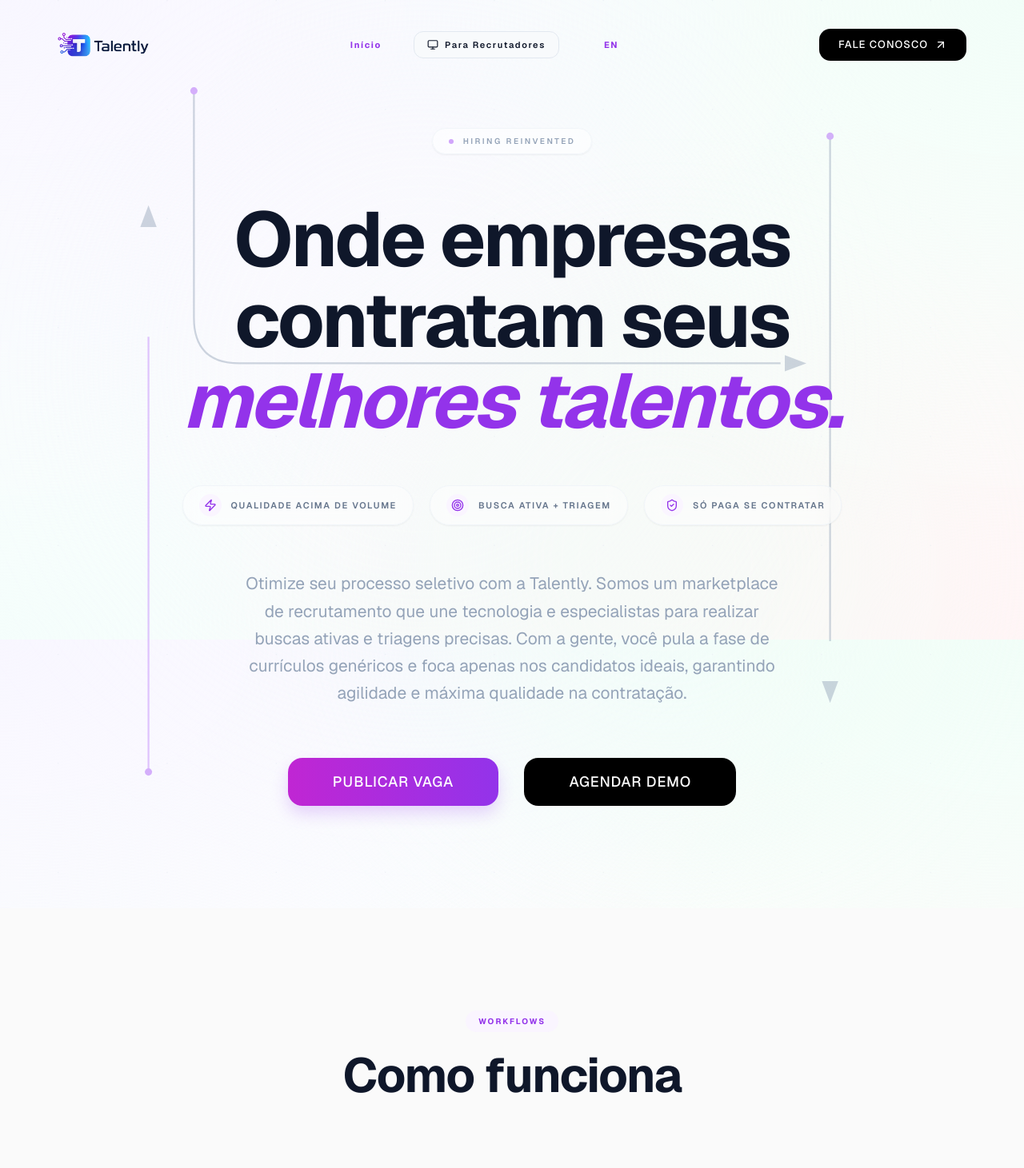
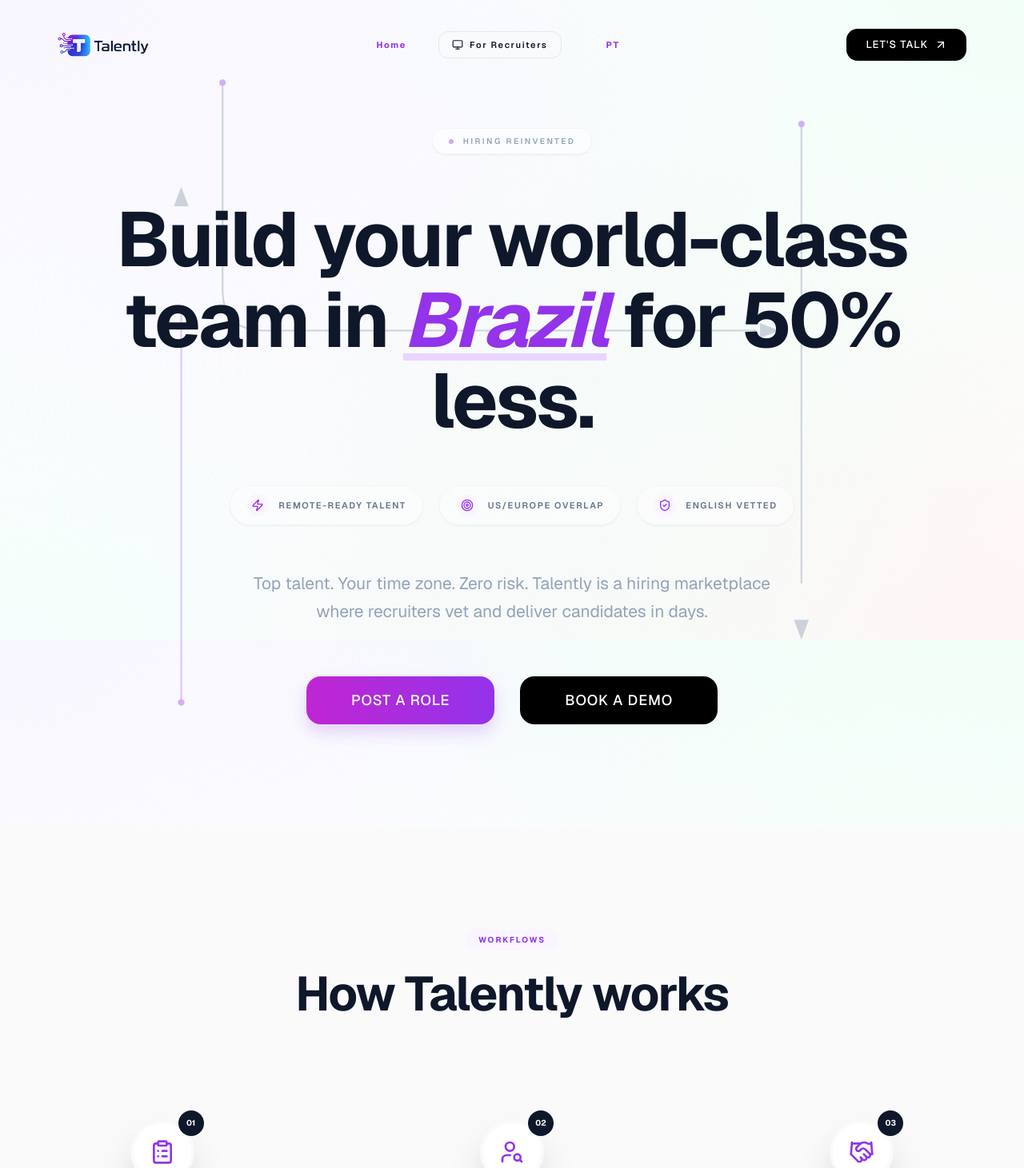
Before and after one commit to adamdiogodev/landing-page-2, a React (Vite) app: page / in a window 1280 px wide. Shown: the top 1461 px of the page at 80% size. Built offline with nearby package versions, Linux system fonts and the light colour scheme.

Commit message:
alteracoes botao

```diff
--- a/App.tsx
+++ b/App.tsx
@@ -48,6 +48,8 @@
   Monitor
 } from 'lucide-react';
 import { motion, AnimatePresence } from 'framer-motion';
+
+const CALENDLY_URL = 'https://calendly.com/gabriel-trytalently/30-minute-demo';
 
 // --- Shared Components ---
 
@@ -401,7 +403,7 @@
               </ul>
               <div className="pt-6 border-t border-slate-50">
                 <p className="text-slate-900 font-bold text-sm mb-6">No upfront fees. No commitment.</p>
-                <button className="btn-get-started w-full py-4 rounded-xl text-sm">Get Started</button>
+                <a href={CALENDLY_URL} target="_blank" rel="noopener noreferrer" className="btn-get-started w-full py-4 rounded-xl text-sm inline-block text-center">Get Started</a>
               </div>
             </motion.div>
 
@@ -432,7 +434,7 @@
                 <li className="flex gap-3 text-sm text-slate-300 font-medium"><Check className="w-4 h-4 text-purple-400 shrink-0" /> Credits never expire.</li>
               </ul>
               <div className="pt-6 border-t border-white/10">
-                <button className="w-full py-4 rounded-xl bg-white text-slate-900 font-bold hover:bg-slate-100 transition-colors text-sm">Buy Credits</button>
+                <a href={CALENDLY_URL} target="_blank" rel="noopener noreferrer" className="w-full py-4 rounded-xl bg-white text-slate-900 font-bold hover:bg-slate-100 transition-colors text-sm inline-block text-center">Buy Credits</a>
               </div>
             </motion.div>
 
@@ -449,7 +451,7 @@
               </div>
               <h3 className="text-2xl font-bold text-slate-900 mb-4">Compare Your Cost</h3>
               <p className="text-slate-600 font-medium mb-8">Planning multiple hires?<br/>Use our calculator to see your projected savings.</p>
-              <button className="btn-learn-more w-full py-4 rounded-xl text-sm bg-slate-900 text-white">Calculate My Savings</button>
+              <a href={CALENDLY_URL} target="_blank" rel="noopener noreferrer" className="btn-learn-more w-full py-4 rounded-xl text-sm bg-slate-900 text-white inline-block text-center">Calculate My Savings</a>
             </motion.div>
           </div>
         </div>
@@ -505,7 +507,7 @@
                 <span className="text-emerald-600 font-bold text-sm uppercase tracking-wider">Vantagem</span>
                 <p className="text-slate-700 font-medium text-sm">Sem custos fixos ou mensais. Você só paga se contratar.</p>
               </div>
-              <button className="btn-get-started w-full py-5 rounded-2xl">Começar agora</button>
+              <a href={CALENDLY_URL} target="_blank" rel="noopener noreferrer" className="btn-get-started w-full py-5 rounded-2xl inline-block text-center">Começar agora</a>
             </div>
           </motion.div>
 
@@ -557,7 +559,7 @@
                 <span className="text-purple-400 font-bold text-sm uppercase tracking-wider">Foco</span>
                 <p className="text-slate-300 font-medium text-sm">Pague pelo tempo que o talento gerou valor real.</p>
               </div>
-              <button className="w-full py-5 rounded-2xl bg-white text-slate-900 font-bold hover:bg-slate-100 transition-colors">Falar com consultor</button>
+              <a href={CALENDLY_URL} target="_blank" rel="noopener noreferrer" className="w-full py-5 rounded-2xl bg-white text-slate-900 font-bold hover:bg-slate-100 transition-colors inline-block text-center">Falar com consultor</a>
             </div>
           </motion.div>
         </div>
@@ -636,7 +638,7 @@
             <h2 className="text-5xl md:text-8xl font-bold text-white tracking-tight mb-8 leading-none">Smarter hiring <br/><span className="text-purple-400">starts here.</span></h2>
             <p className="text-xl md:text-2xl text-slate-400 mb-16 max-w-2xl mx-auto font-medium leading-relaxed">Agende uma conversa e veja como a Talently ajuda sua empresa a contratar com mais qualidade.</p>
             <div className="flex flex-col sm:flex-row justify-center gap-6">
-              <button className="btn-get-started px-16 py-6 text-lg rounded-2xl flex items-center justify-center gap-3">Agendar demo <Calendar className="w-5 h-5" /></button>
+              <a href={CALENDLY_URL} target="_blank" rel="noopener noreferrer" className="btn-get-started px-16 py-6 text-lg rounded-2xl flex items-center justify-center gap-3 inline-flex">Agendar demo <Calendar className="w-5 h-5" /></a>
             </div>
           </>
         ) : (
@@ -644,8 +646,8 @@
             <h2 className="text-5xl md:text-8xl font-bold text-white tracking-tight mb-8 leading-none">Ready to hire <br/><span className="text-purple-400">in Brazil?</span></h2>
             <p className="text-xl md:text-2xl text-slate-400 mb-16 max-w-3xl mx-auto font-medium leading-relaxed">Book a demo to see how Talently works — and how fast you can start receiving recruiter-sourced candidates.</p>
             <div className="flex flex-col sm:flex-row justify-center gap-6 items-center">
-              <button className="btn-get-started px-12 py-6 text-lg rounded-2xl">Book a demo</button>
-              <button className="btn-learn-more px-12 py-6 text-lg rounded-2xl bg-white text-slate-900 hover:bg-slate-100">Post a role</button>
+              <a href={CALENDLY_URL} target="_blank" rel="noopener noreferrer" className="btn-get-started px-12 py-6 text-lg rounded-2xl inline-block text-center">Book a demo</a>
+              <a href={CALENDLY_URL} target="_blank" rel="noopener noreferrer" className="btn-learn-more px-12 py-6 text-lg rounded-2xl bg-white text-slate-900 hover:bg-slate-100 inline-block text-center">Post a role</a>
             </div>
             <p className="mt-10 text-[11px] font-bold text-slate-500 uppercase tracking-[0.2em]">Success-fee only • No upfront fees • Built for global teams</p>
           </>
@@ -698,7 +700,7 @@
               : "Get paid for placing Brazilian talent with global companies. Earn a bounty when your candidate gets hired."}
           </motion.p>
           <motion.div initial={{ opacity: 0, y: 20 }} animate={{ opacity: 1, y: 0 }} transition={{ delay: 0.2 }} className="flex flex-col sm:flex-row justify-center gap-6 items-center">
-            <button className="btn-get-started px-14 py-6 text-lg rounded-2xl">{isPT ? "Explorar vagas" : "Browse roles"}</button>
+            <a href={CALENDLY_URL} target="_blank" rel="noopener noreferrer" className="btn-get-started px-14 py-6 text-lg rounded-2xl inline-block text-center">{isPT ? "Explorar vagas" : "Browse roles"}</a>
           </motion.div>
           <p className="mt-8 text-[11px] font-bold text-slate-400 uppercase tracking-[0.2em]">
             {isPT ? "Pago por contratação • Sem exclusividade • Trabalhe onde quiser" : "Paid per hire • No exclusivity • Work on roles you choose"}
@@ -753,7 +755,7 @@
       <section className="py-32 px-6 bg-slate-950 text-white overflow-hidden relative">
         <div className="max-w-4xl mx-auto text-center relative z-10">
           <h2 className="text-5xl md:text-8xl font-bold tracking-tight mb-12">{isPT ? "Pronto para começar?" : "Ready to start?"}</h2>
-          <button className="btn-get-started px-16 py-8 text-xl rounded-3xl bg-white text-slate-900 mx-auto flex items-center gap-4">{isPT ? "Criar conta de recrutador" : "Create recruiter account"} <ArrowRight className="w-6 h-6" /></button>
+          <a href={CALENDLY_URL} target="_blank" rel="noopener noreferrer" className="btn-get-started px-16 py-8 text-xl rounded-3xl bg-white text-slate-900 mx-auto flex items-center gap-4 inline-flex w-fit">{isPT ? "Criar conta de recrutador" : "Create recruiter account"} <ArrowRight className="w-6 h-6" /></a>
         </div>
       </section>
     </div>
@@ -763,7 +765,7 @@
 // --- Main App ---
 
 export default function App() {
-  const [lang, setLang] = useState<'pt' | 'en'>(process.env.DEFAULT_LANG as any || 'pt');
+  const [lang, setLang] = useState<'pt' | 'en'>(process.env.DEFAULT_LANG as any || 'en');
   const [view, setView] = useState<'home' | 'recruiter'>('home');
   const [isScrolled, setIsScrolled] = useState(false);
 
@@ -812,8 +814,8 @@
             {activeContent.hero.subheadline}
           </motion.p>
           <motion.div initial={{ opacity: 0, y: 20 }} animate={{ opacity: 1, y: 0 }} transition={{ delay: 0.3 }} className="flex flex-col sm:flex-row justify-center gap-8">
-            <button className="btn-get-started text-lg px-14"> {activeContent.hero.primaryCTA} </button>
-            <button className="btn-learn-more text-lg px-14"> {activeContent.hero.secondaryCTA} </button>
+            <a href={CALENDLY_URL} target="_blank" rel="noopener noreferrer" className="btn-get-started text-lg px-14 inline-block text-center"> {activeContent.hero.primaryCTA} </a>
+            <a href={CALENDLY_URL} target="_blank" rel="noopener noreferrer" className="btn-learn-more text-lg px-14 inline-block text-center"> {activeContent.hero.secondaryCTA} </a>
           </motion.div>
         </div>
       </main>
@@ -844,7 +846,7 @@
             </button>
             <button onClick={() => setLang(lang === 'pt' ? 'en' : 'pt')} className="text-purple-600 font-bold ml-4">{lang === 'pt' ? 'EN' : 'PT'}</button>
           </div>
-          <button className="btn-talk">{lang === 'pt' ? 'Fale Conosco' : 'Let\'s Talk'} <ArrowUpRight className="w-4 h-4" /></button>
+          <a href={CALENDLY_URL} target="_blank" rel="noopener noreferrer" className="btn-talk inline-flex items-center gap-2">{lang === 'pt' ? 'Fale Conosco' : 'Let\'s Talk'} <ArrowUpRight className="w-4 h-4" /></a>
         </div>
       </nav>
 
@@ -876,15 +878,15 @@
                 <li className="cursor-pointer hover:text-black transition-colors">{lang === 'pt' ? 'Como funciona' : 'How it works'}</li>
                 <li className="cursor-pointer hover:text-black transition-colors">{lang === 'pt' ? 'Preços' : 'Pricing'}</li>
                 <li className="cursor-pointer hover:text-black transition-colors">{lang === 'pt' ? 'Vagas' : 'Roles'}</li>
-                <li className="cursor-pointer hover:text-black transition-colors">{lang === 'pt' ? 'Contato' : 'Contact'}</li>
+                <li><a href={CALENDLY_URL} target="_blank" rel="noopener noreferrer" className="hover:text-black transition-colors">{lang === 'pt' ? 'Contato' : 'Contact'}</a></li>
               </ul>
             </div>
             <div className="flex flex-col gap-8">
               <span className="text-[11px] font-semibold text-slate-300 uppercase tracking-[0.3em]">{lang === 'pt' ? 'Recrutadores' : 'Recruiters'}</span>
               <ul className="flex flex-col gap-5 text-sm font-medium text-slate-500">
-                <li className="cursor-pointer text-purple-600 font-bold hover:text-purple-800 transition-colors" onClick={() => { setView('recruiter'); window.scrollTo(0, 0); }}>
+                <li><a href={CALENDLY_URL} target="_blank" rel="noopener noreferrer" className="text-purple-600 font-bold hover:text-purple-800 transition-colors">
                   {lang === 'pt' ? 'Você é um recrutador? Junte-se à Talently' : 'Are you a recruiter? Join Talently'}
-                </li>
+                </a></li>
               </ul>
             </div>
           </div>
```
